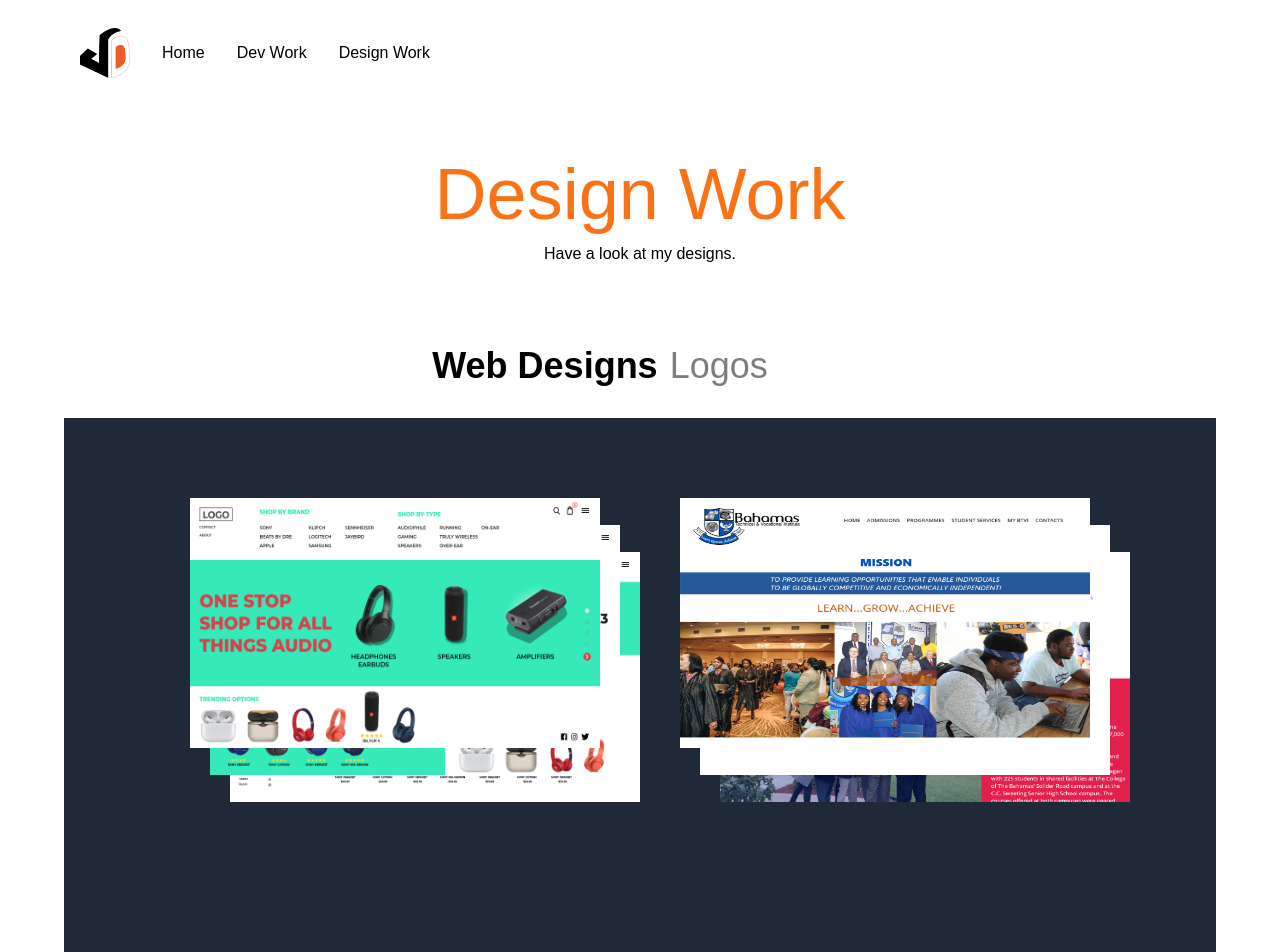
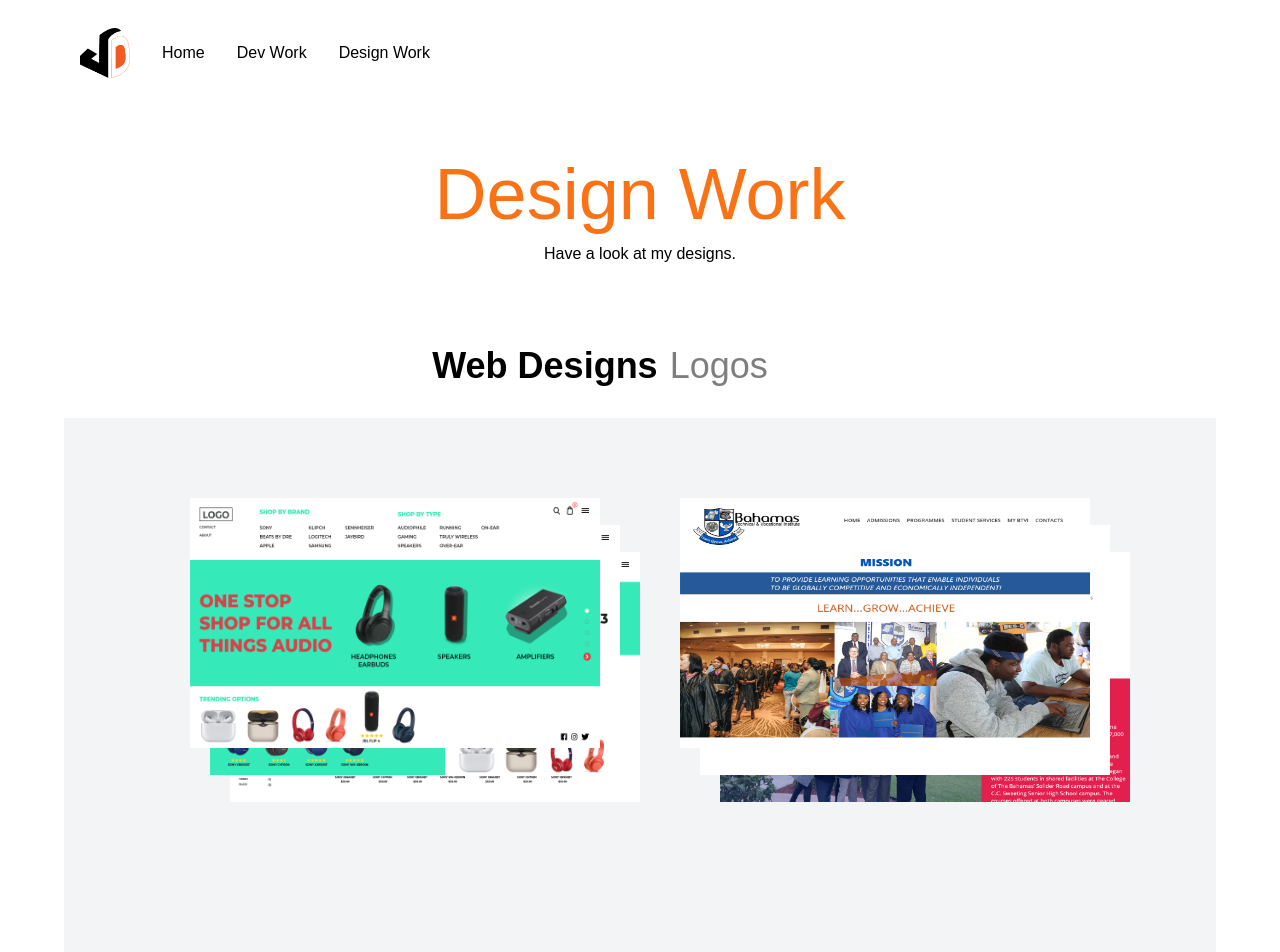
Before and after one commit to javanocollins/nextjs-portfolio, a Next.js app: page /design-work in a window 1280 px wide. Shown: the top 952 px of the page. Built offline with nearby package versions, Linux system fonts and the light colour scheme.

Commit message:
update: chnage background color

```diff
--- a/pages/design-work/index.js
+++ b/pages/design-work/index.js
@@ -45,12 +45,12 @@
                     </p>
                 </div>
                 {view === 0 && (
-                    <div className="flex justify-center bg-gray-800 py-20">
+                    <div className="flex justify-center bg-gray-100 py-20">
                         <WebDesigns />
                     </div>
                 )}
                 {view === 1 && (
-                    <div className="flex justify-center bg-gray-800 py-20">
+                    <div className="flex justify-center py-20">
                         <Logos />
                     </div>
                 )}
```
